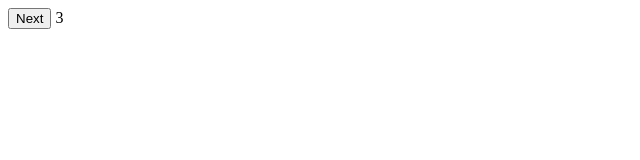
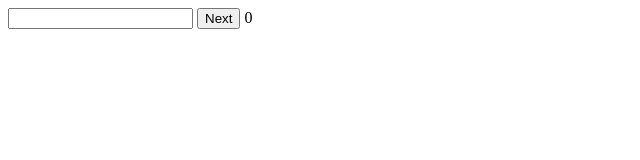
Before and after one commit to AkhonaMj/nextNum, a plain HTML site: page index.html in a window 1280 px wide. Both pictures are taken after a click on the button "Next". Shown: the whole page, without its empty margins (0-640 px from the left). Drawn offline with Linux system fonts and the light colour scheme.

Commit message:
minor changes

```diff
--- a/index.html
+++ b/index.html
@@ -6,6 +6,7 @@
     <title>Document</title>
 </head>
 <body>
+    <input type="text">
     <button>Next</button>
     <span></span>
     <script src="index.js"></script>
--- a/index.js
+++ b/index.js
@@ -1,16 +1,15 @@
 let button = document.querySelector("button");
 let display = document.querySelector("span");
+let input = document.querySelector("input")
 
 button.addEventListener("click", nextNum);
 
-let array = [22, 3, 5, 17, 30, 66];
 let i = 0;
 
 function nextNum() {
+    let array = input.value.split(",").map(Number);
     if (i < array.length) {
         display.textContent = array[i];
         i++;
     }
 }
-
-nextNum();
```
